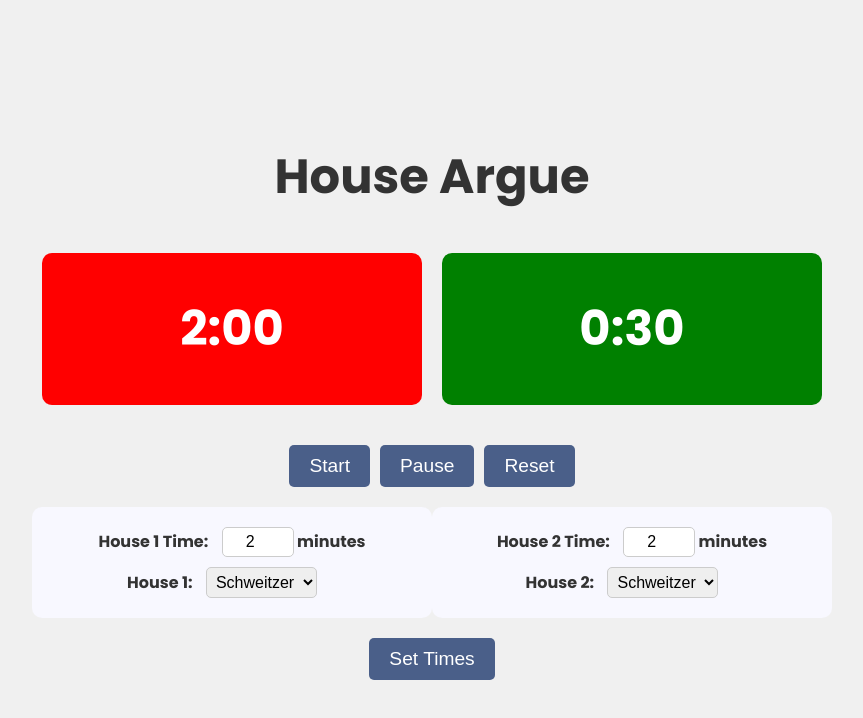
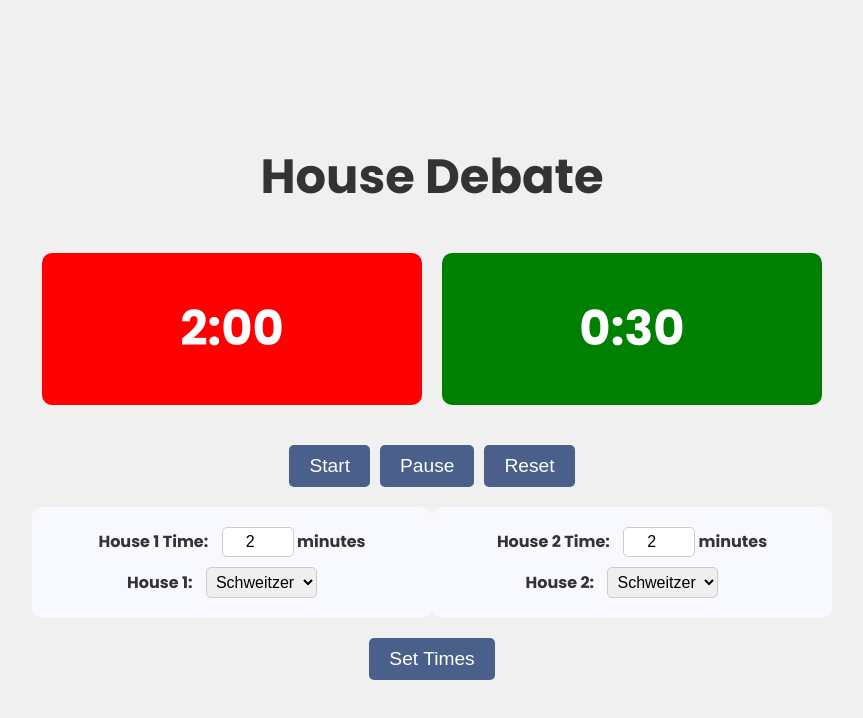
Before and after one commit to poomt/houseargue, a plain HTML site: page index.html in a window 1280 px wide. Shown: the whole page, without its empty margins (208-1071 px from the left). Drawn offline with Linux system fonts and the light colour scheme.

Commit message:
Update index.html

```diff
--- a/index.html
+++ b/index.html
@@ -147,7 +147,7 @@
 
 <body>
     <div class="container">
-        <h1>House Argue</h1>
+        <h1>House Debate</h1>
         <div class="timer">
             <div id="player1" class="player" style="background-color: red;">
                 02:00
```
